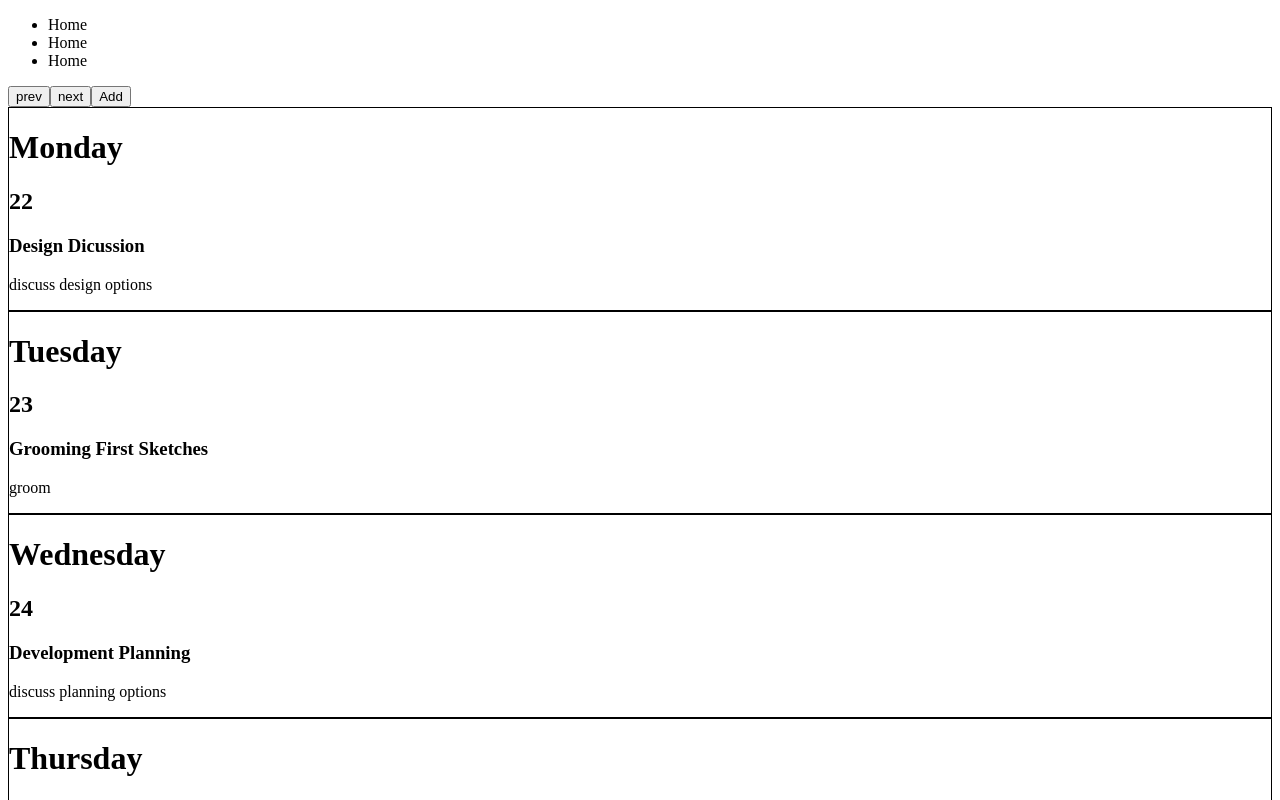
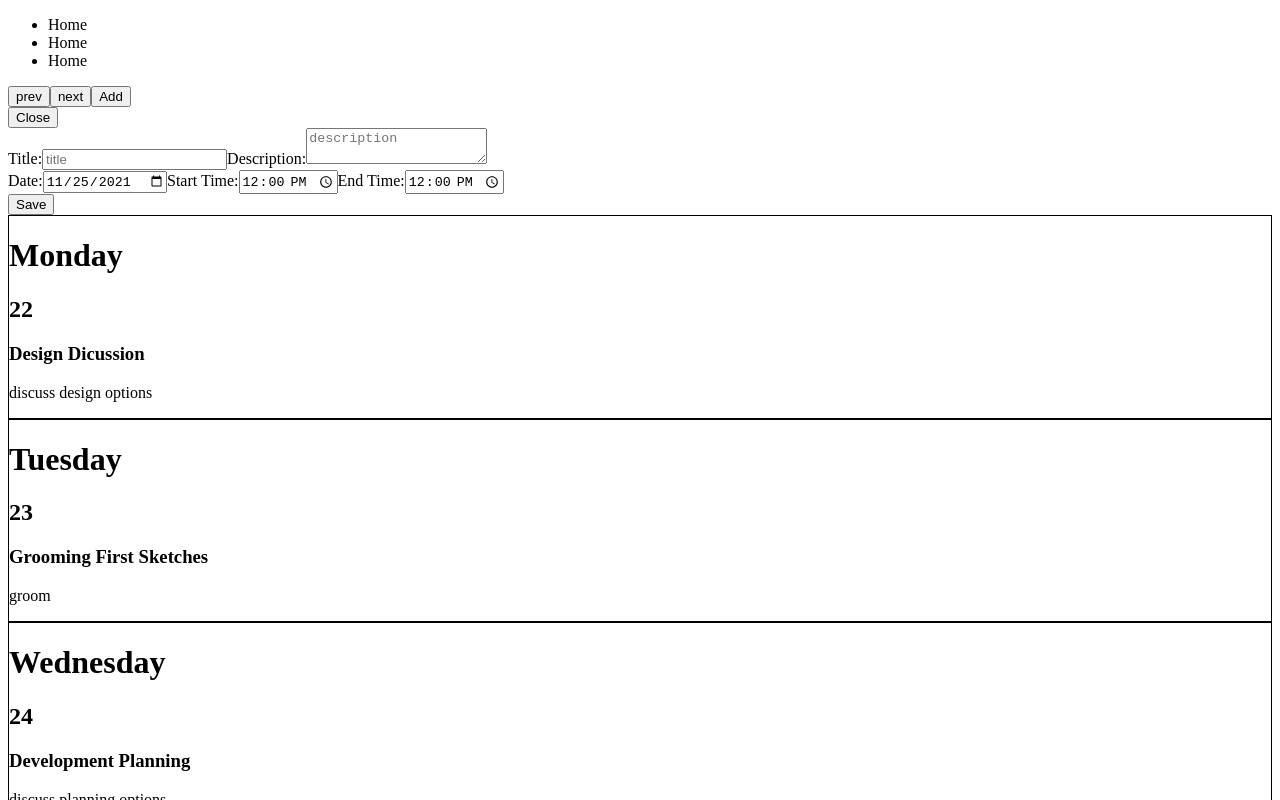
Before and after one commit to rturner1989/Planner-Application, a React (Create React App) app: page / in a window 1280 px wide. Both pictures are taken after a click on the button "Add". Shown: the top 800 px of the page. Built offline with nearby package versions, Linux system fonts and the light colour scheme.

Commit message:
Updated Functionality
- added functionality for adding start and end time to modal

```diff
--- a/src/Components/TaskEditor/TaskEditor.tsx
+++ b/src/Components/TaskEditor/TaskEditor.tsx
@@ -17,8 +17,8 @@ const TaskEditor: React.FC<props> = ({ formData, handleSubmit }) => {
                       name: "",
                       description: "",
                       endDate: new Date().getTime(),
-                      startTime: 0,
-                      endTime: 0,
+                      startTime: "12:00",
+                      endTime: "12:00",
                   };
               }
     );
@@ -34,7 +34,10 @@ const TaskEditor: React.FC<props> = ({ formData, handleSubmit }) => {
                         name="title"
                         placeholder="title"
                         onChange={(e) =>
-                            setTaskInput({ ...taskInput, name: e.target.value })
+                            setTaskInput({
+                                ...taskInput,
+                                name: e.target.value,
+                            })
                         }
                     />
                 </label>
@@ -57,11 +60,9 @@ const TaskEditor: React.FC<props> = ({ formData, handleSubmit }) => {
                 <label htmlFor="">
                     Date:
                     <input
-                        value={`${new Date(
-                            taskInput.endDate
-                        ).getFullYear()}-${new Date(
-                            taskInput.endDate
-                        ).getMonth()}-${new Date(taskInput.endDate).getDate()}`}
+                        value={new Date(taskInput.endDate)
+                            .toISOString()
+                            .substr(0, 10)}
                         type="date"
                         name="endDate"
                         onChange={(e) => {
@@ -72,14 +73,34 @@ const TaskEditor: React.FC<props> = ({ formData, handleSubmit }) => {
                         }}
                     />
                 </label>
-                {/* <label htmlFor="">
+                <label htmlFor="">
                     Start Time:
-                    <input type="time" name="startTime" />
+                    <input
+                        value={taskInput.startTime}
+                        type="time"
+                        name="startTime"
+                        onChange={(e) => {
+                            setTaskInput({
+                                ...taskInput,
+                                startTime: e.target.value,
+                            });
+                        }}
+                    />
                 </label>
                 <label htmlFor="">
                     End Time:
-                    <input type="time" name="endTime" />
-                </label> */}
+                    <input
+                        value={taskInput.endTime}
+                        type="time"
+                        name="endTime"
+                        onChange={(e) => {
+                            setTaskInput({
+                                ...taskInput,
+                                endTime: e.target.value,
+                            });
+                        }}
+                    />
+                </label>
             </div>
             {/* <div>
                 <p>Repeat:</p>
@@ -122,7 +143,23 @@ const TaskEditor: React.FC<props> = ({ formData, handleSubmit }) => {
                     </select>
                 </label>
             </div> */}
-            <button type="submit" onClick={() => handleSubmit(taskInput)}>
+            <button
+                type="submit"
+                onClick={(e) => {
+                    e.preventDefault();
+                    handleSubmit(taskInput);
+                    setTaskInput((): task => {
+                        return {
+                            id: 0,
+                            name: "",
+                            description: "",
+                            endDate: new Date().getTime(),
+                            startTime: "",
+                            endTime: "",
+                        };
+                    });
+                }}
+            >
                 Save
             </button>
         </form>
--- a/src/Components/WeeklyCalender/WeeklyOverview/WeeklyOverview.tsx
+++ b/src/Components/WeeklyCalender/WeeklyOverview/WeeklyOverview.tsx
@@ -65,7 +65,6 @@ const WeeklyOverview: React.FC<props> = ({ setSelectedDay }) => {
     const [selectedWeek, setSelectedWeek] = useState<week>(() =>
         getWeek(getStartWeekDate())
     );
-
     const [isModalVisible, setIsModalVisible] = useState(false);
 
     // ACTIONS (FUNCTIONS)
@@ -95,6 +94,11 @@ const WeeklyOverview: React.FC<props> = ({ setSelectedDay }) => {
             <button onClick={previousWeek}>prev</button>
             <button onClick={nextWeek}>next</button>
             <button onClick={() => setIsModalVisible(true)}>Add</button>
+            {isModalVisible && (
+                <ModalContainer handleClose={() => setIsModalVisible(false)}>
+                    <TaskEditor formData={undefined} handleSubmit={addTask} />
+                </ModalContainer>
+            )}
             <DailyOverview
                 handleClick={setSelectedDay}
                 day={days.MONDAY}
@@ -137,11 +141,6 @@ const WeeklyOverview: React.FC<props> = ({ setSelectedDay }) => {
                 date={selectedWeek.sunday.date}
                 tasks={selectedWeek.sunday.tasks}
             />
-            {isModalVisible && (
-                <ModalContainer handleClose={() => setIsModalVisible(false)}>
-                    <TaskEditor formData={undefined} handleSubmit={addTask} />
-                </ModalContainer>
-            )}
         </div>
     );
 };
--- a/src/Library/Interfaces.ts
+++ b/src/Library/Interfaces.ts
@@ -14,8 +14,8 @@ export interface task {
     name: string;
     description: string;
     endDate: number;
-    startTime?: number;
-    endTime?: number;
+    startTime?: string;
+    endTime?: string;
     // repeat?: repeat;
     // category: category;
 }
```
